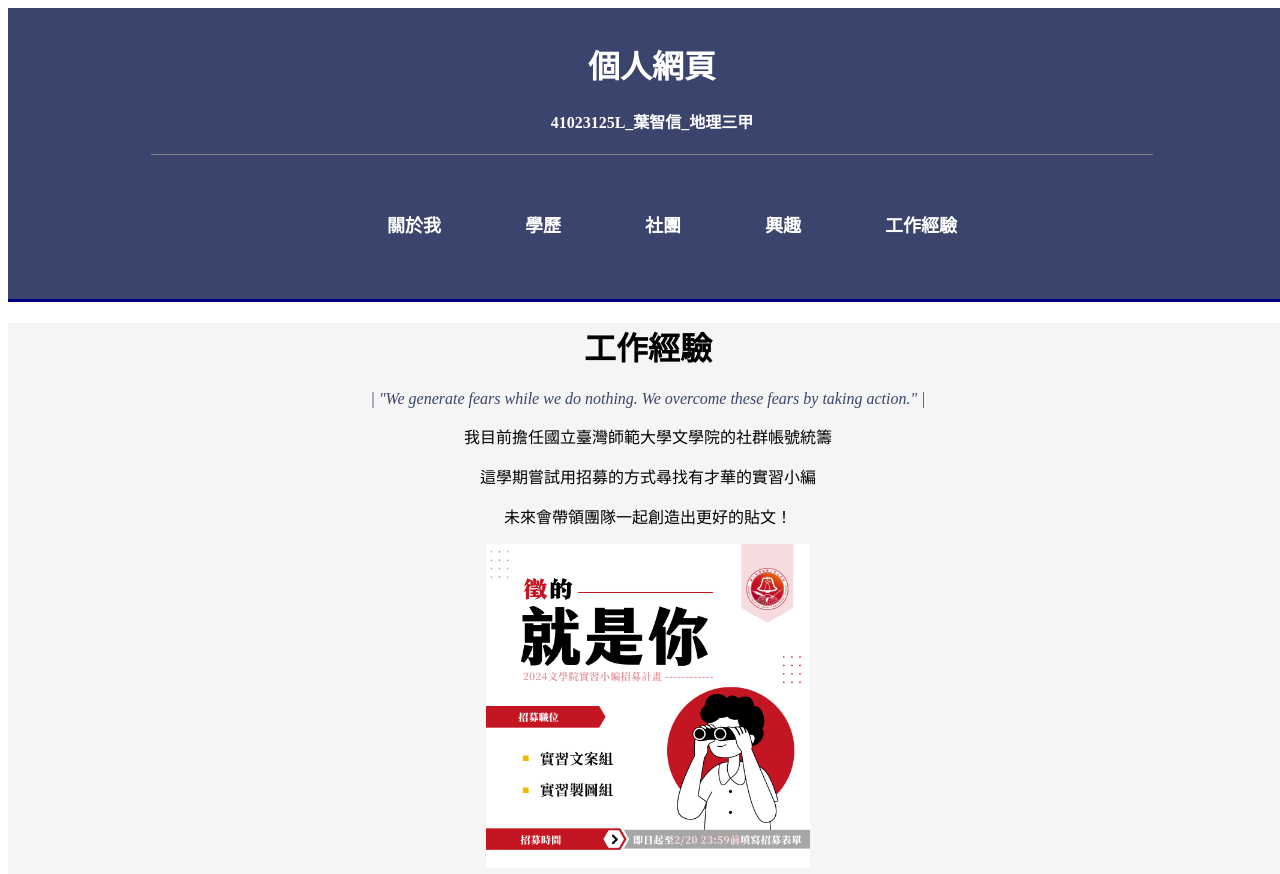
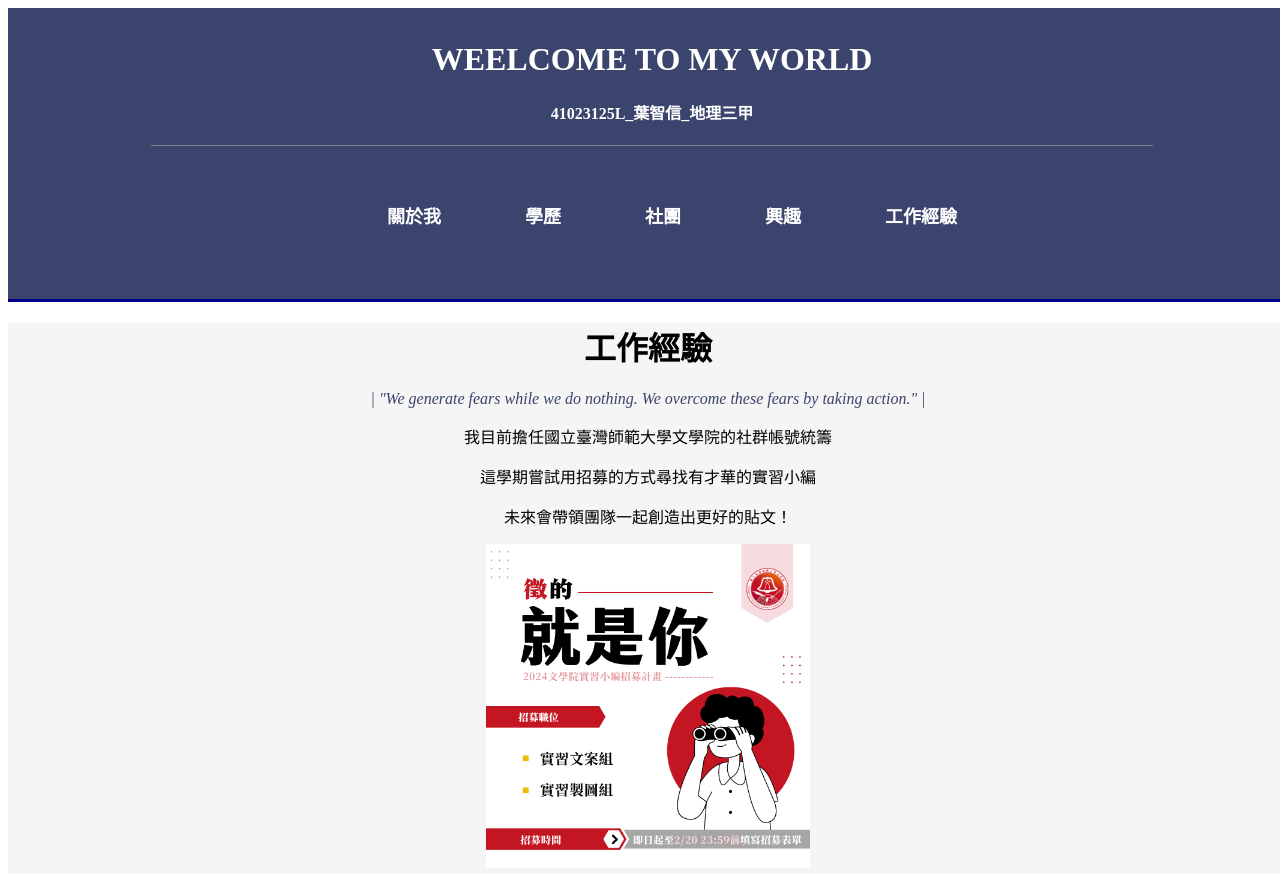
Before and after one commit to croissanttt0539/croissanttt0539.github.io, a plain HTML site: page work.html in a window 1280 px wide. Shown: the top 874 px of the page. Drawn offline with Linux system fonts and the light colour scheme.

Commit message:
Update work.html

```diff
--- a/work.html
+++ b/work.html
@@ -9,7 +9,7 @@
     <title>croissanttt0539</title>
 </head>
 <div class="head">
-    <h1>個人網頁</h1>
+    <h1>WEELCOME TO MY WORLD</h1>
     <h4>41023125L_葉智信_地理三甲</h4>
     <hr color="grey" size="1" width="1000px">
     <ul class="navigator">
```
